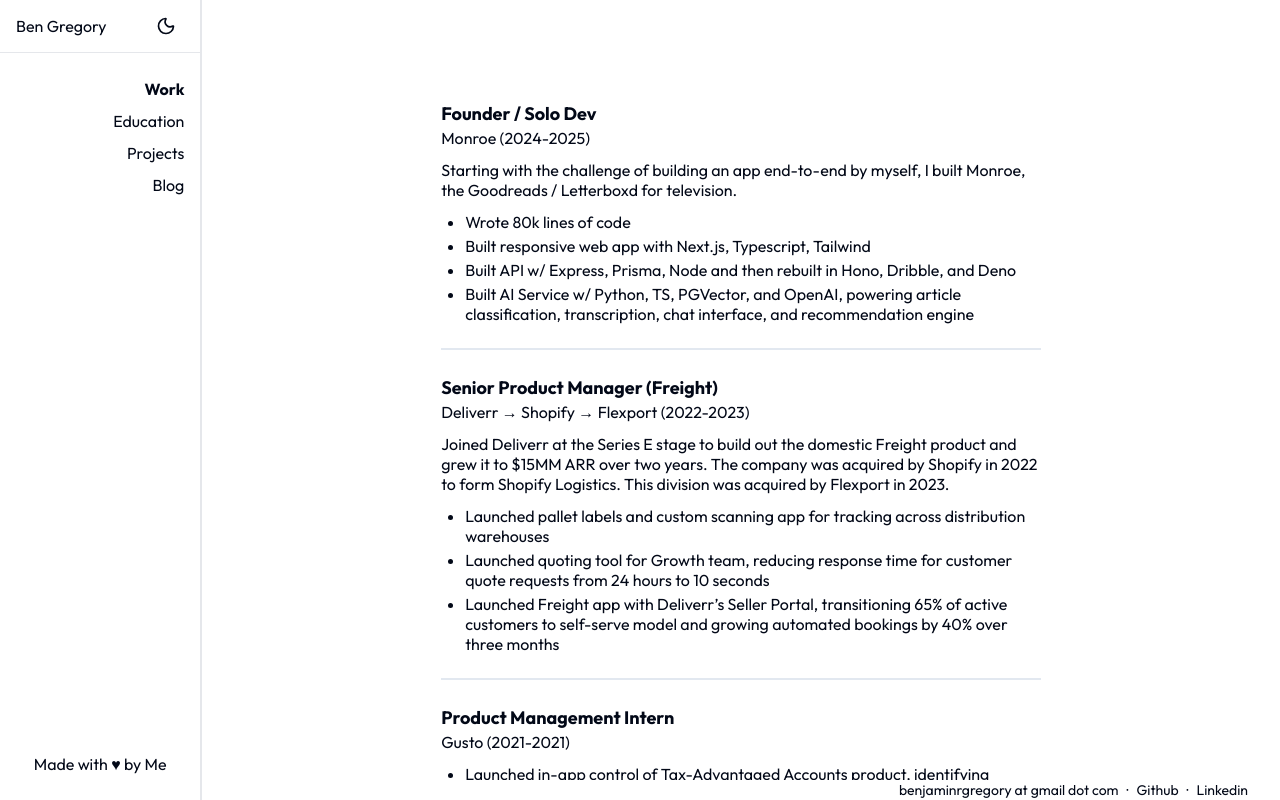
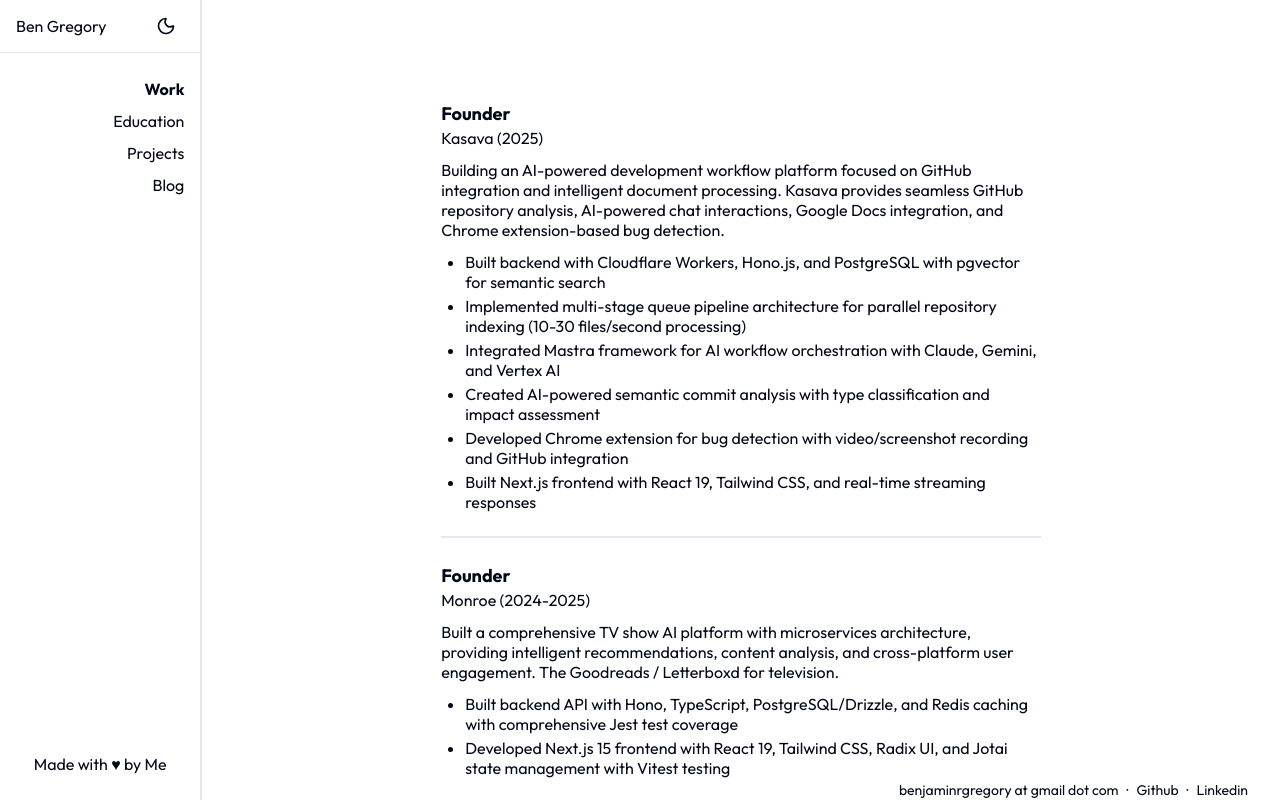
Before and after one commit to benjamingregory/personal-website, a Next.js app: page /work in a window 1280 px wide. Built offline with nearby package versions, Linux system fonts and the light colour scheme.

Commit message:
update work

```diff
--- a/src/app/work/page.tsx
+++ b/src/app/work/page.tsx
@@ -3,10 +3,12 @@
 
 export const metadata: Metadata = {
   title: "Work Experience",
-  description: "Professional experience as a software engineer and product manager. From founding startups to leading teams at scale-ups and established companies.",
+  description:
+    "Professional experience as a software engineer and product manager. From founding startups to leading teams at scale-ups and established companies.",
   openGraph: {
     title: "Work Experience | Ben Gregory",
-    description: "Professional experience as a software engineer and product manager",
+    description:
+      "Professional experience as a software engineer and product manager",
     type: "website",
     url: "https://bengregory.com/work",
   },
@@ -15,19 +17,39 @@
 export default function Work() {
   let work = [
     {
-      role: "Founder / Solo Dev",
+      role: "Founder",
+      company: "Kasava",
+      year: "2025",
+      link: "https://kasava.dev",
+      summary:
+        "Building an AI-powered development workflow platform focused on GitHub integration and intelligent document processing. \
+        Kasava provides seamless GitHub repository analysis, AI-powered chat interactions, Google Docs integration, and Chrome extension-based bug detection.",
+      key_projects: [
+        "Built backend with Cloudflare Workers, Hono.js, and PostgreSQL with pgvector for semantic search",
+        "Implemented multi-stage queue pipeline architecture for parallel repository indexing (10-30 files/second processing)",
+        "Integrated Mastra framework for AI workflow orchestration with Claude, Gemini, and Vertex AI",
+        "Created AI-powered semantic commit analysis with type classification and impact assessment",
+        "Developed Chrome extension for bug detection with video/screenshot recording and GitHub integration",
+        "Built Next.js frontend with React 19, Tailwind CSS, and real-time streaming responses",
+      ],
+    },
+    {
+      role: "Founder",
       company: "Monroe",
       year: "2024-2025",
       link: "https://joinmonroe.com",
       summary:
-        "Starting with the challenge of building an app end-to-end by myself,\
-        I built Monroe, the Goodreads / Letterboxd for television.",
+        "Built a comprehensive TV show AI platform with microservices architecture, providing intelligent recommendations, content analysis, \
+        and cross-platform user engagement. The Goodreads / Letterboxd for television.",
       key_projects: [
-        "Wrote 80k lines of code",
-        "Built responsive web app with Next.js, Typescript, Tailwind",
-        "Built API w/ Express, Prisma, Node and then rebuilt in Hono, Dribble, and Deno",
-        "Built AI Service w/ Python, TS, PGVector, and OpenAI, powering article classification, transcription, chat interface, and\
-        recommendation engine",
+        "Built backend API with Hono, TypeScript, PostgreSQL/Drizzle, and Redis caching with comprehensive Jest test coverage",
+        "Developed Next.js 15 frontend with React 19, Tailwind CSS, Radix UI, and Jotai state management with Vitest testing",
+        "Created React Native mobile app with Expo for iOS and Android with offline capabilities and push notifications",
+        "Built Electron desktop app for Windows, macOS, and Linux with system tray integration",
+        "Developed Node.js and Python SDKs with TypeScript-first design and comprehensive test coverage",
+        "Implemented AI/ML pipeline with fine-tuned DistilBERT models, AutoGluon, OpenAI GPT, and Anthropic Claude",
+        "Built automated web scraping system for entertainment news from 10+ major outlets with article classification",
+        "Integrated Supabase Auth, Stripe/Paddle billing, and TMDB API for metadata",
       ],
     },
     {
```
